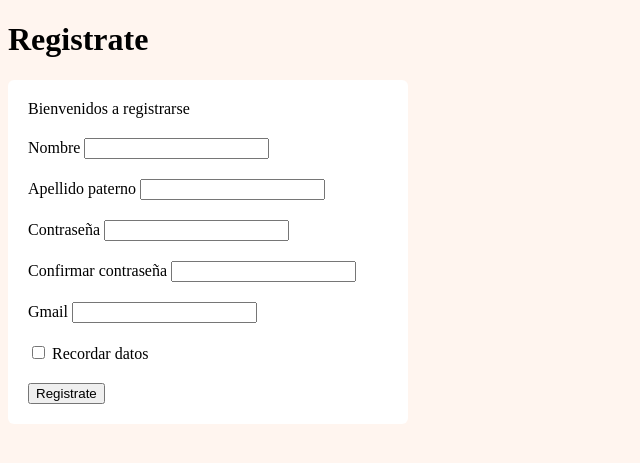
After one commit to Beol233/https---github.com-Beol233-PAGINA_FERIA_TP, a Flask app: template biblioteca_mvp/templates/registro.html in a window 1280 px wide. The commit adds this page. Shown: the top 463 px of the page, without its empty margins (0-640 px from the left). Run offline with Flask 3, Linux system fonts and the light colour scheme; the template is opened without the code that fills it, so the values that code supplies are empty.

Commit message:
registroses

```diff
--- a/biblioteca_mvp/templates/login.html
+++ b/biblioteca_mvp/templates/login.html
@@ -55,7 +55,7 @@
     </main>
     <hr>
     <footer>
-        <span>¿No tienes cuenta?</span> <a href="">Registrate ahora</a>
+        <span>¿No tienes cuenta?</span> <a href="http://127.0.0.1:5500/biblioteca_mvp/templates/registro.html?nombre=&apellido=&contrase%C3%B1a=&contrase%C3%B1a=&gmail=">Registrate ahora</a>
     </footer>
 </body>
 <script src="login.js"></script>
--- /dev/null
+++ b/biblioteca_mvp/templates/registro.html
@@ -0,0 +1,57 @@
+<!DOCTYPE html>
+<html lang="en">
+
+<head>
+    <meta charset="UTF-8">
+    <meta name="viewport" content="width=device-width, initial-scale=1.0">
+    <title>Registro</title>
+    <link rel="stylesheet" href="/static/css/registro.css">
+</head>
+
+<body>
+    <header>
+        <h1>Registrate</h1>
+    </header>
+    <main>
+        <form action="" class="registro-completo">
+            <div class="registro-usuario">
+                <form action="">
+                    <span>Bienvenidos a registrarse</span>
+                    <div class="campo">
+                        <label for="nombre">Nombre</label>
+                        <input type="" id="nombre" name="nombre">
+
+                    </div>
+                    <div class="campo">
+                        <label for="">Apellido paterno</label>
+                        <input type="" id="apellido" name="apellido">
+                    </div>
+
+                    <div class="password">
+                        <label for="">Contraseña</label>
+                        <input type="text" name="contraseña" id="contraseña">
+                    </div>
+                    <div class="confirmar_password">
+                        <label for="">Confirmar contraseña</label>
+                        <input type="text" name="contraseña" id="contraseña">
+                    </div>
+                    <div class="campo">
+                        <label for="">Gmail</label>
+                        <input type="text" id="gmail" name="gmail">
+                    </div>
+                    <div class="recordar">
+                        <input type="checkbox" name="" id="">
+                        <label for="">Recordar datos</label>
+                    </div>
+                    <div>
+                        <button class="registrar">Registrate</button>
+                    </div>
+            </div>
+        </form>
+    </main>
+    <footer>
+
+    </footer>
+</body>
+
+</html>
--- /dev/null
+++ b/static/css/registro.css
@@ -0,0 +1,19 @@
+.registro-completo {
+
+    display: flex;
+    flex-direction: column;
+    width: 400px;
+
+
+}
+body {
+    background-color: #FFF5EF;
+}
+.registro-usuario {
+    padding: 20px;
+    display: flex;
+    flex-direction: column;
+    gap: 20px;
+    background-color:white;
+    border-radius: 6px;
+}
```
